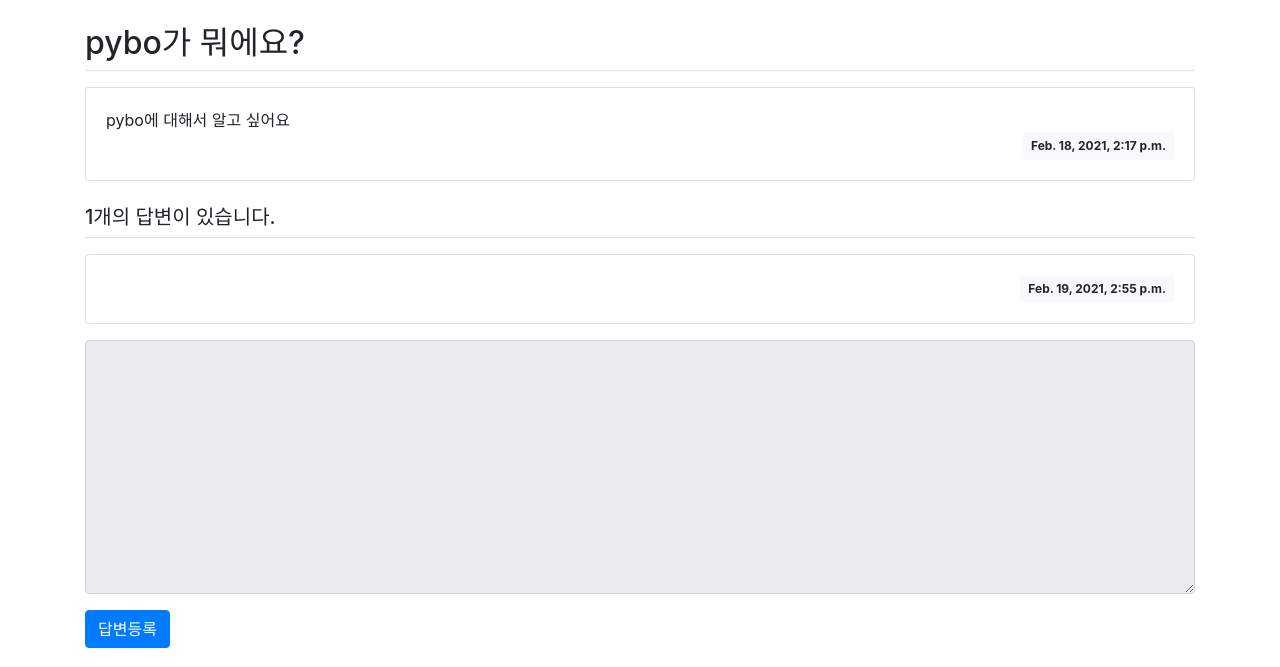
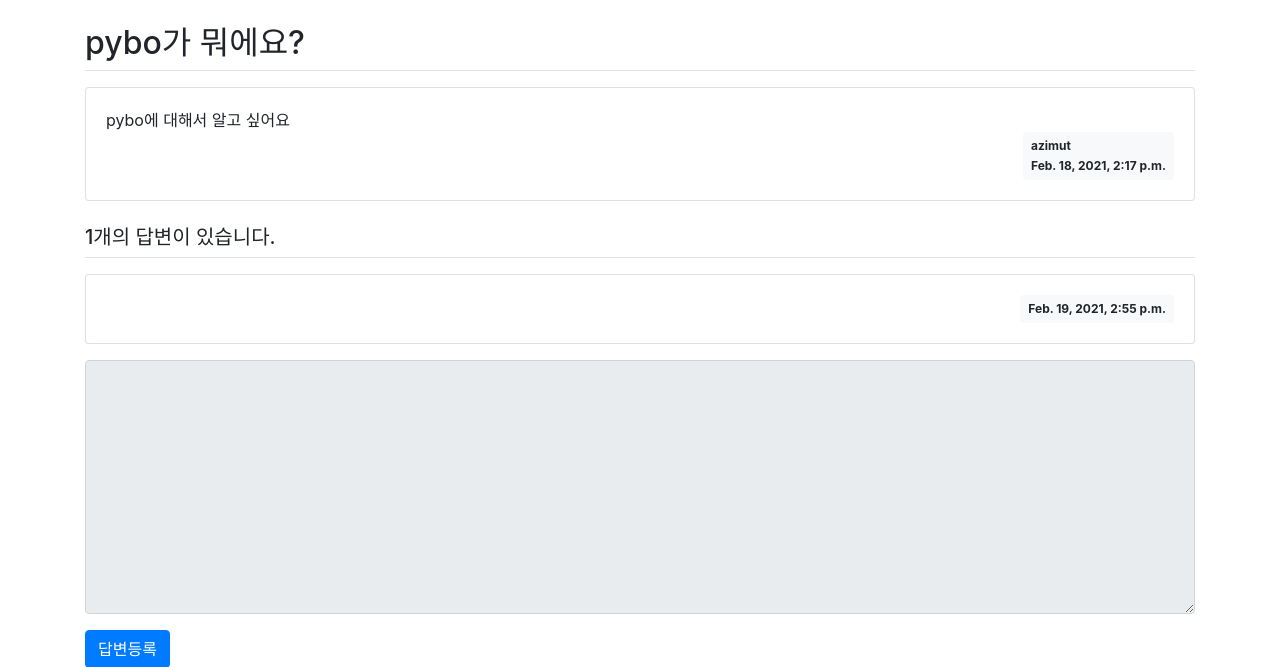
Before and after one commit to 42azimut/jump2Django, a Django app: page /pybo/1/ in a window 1280 px wide. Shown: the part 57-724 px from the top of the page. Run offline with Django 3.2, Linux system fonts and the light colour scheme; data comes from the database, SQL or seed files in the repository; both versions use the stored data as it was after the commit; some libraries are stand-ins or nearby versions.

Commit message:
3-08 글쓴이 표시

```diff
--- a/mysite/templates/pybo/question_detail.html
+++ b/mysite/templates/pybo/question_detail.html
@@ -7,8 +7,9 @@
         <div class="card-body">
             <div class="card-text" style="white-space: pre-line;">{{ question.content }}</div>
             <div class="d-flex justify-content-end">
-                <div class="badge badge-light p-2">
-                    {{ question.create_date }}
+                <div class="badge badge-light p-2 text-left">
+                    <div class="mb-2">{{ question.author.username }}</div>
+                    <div>{{ question.create_date }}</div>
                 </div>
             </div>
         </div>
```
Also changed, not shown: mysite/templates/pybo/question_list.html (+6 -4 lines), mysite/db.sqlite3.
